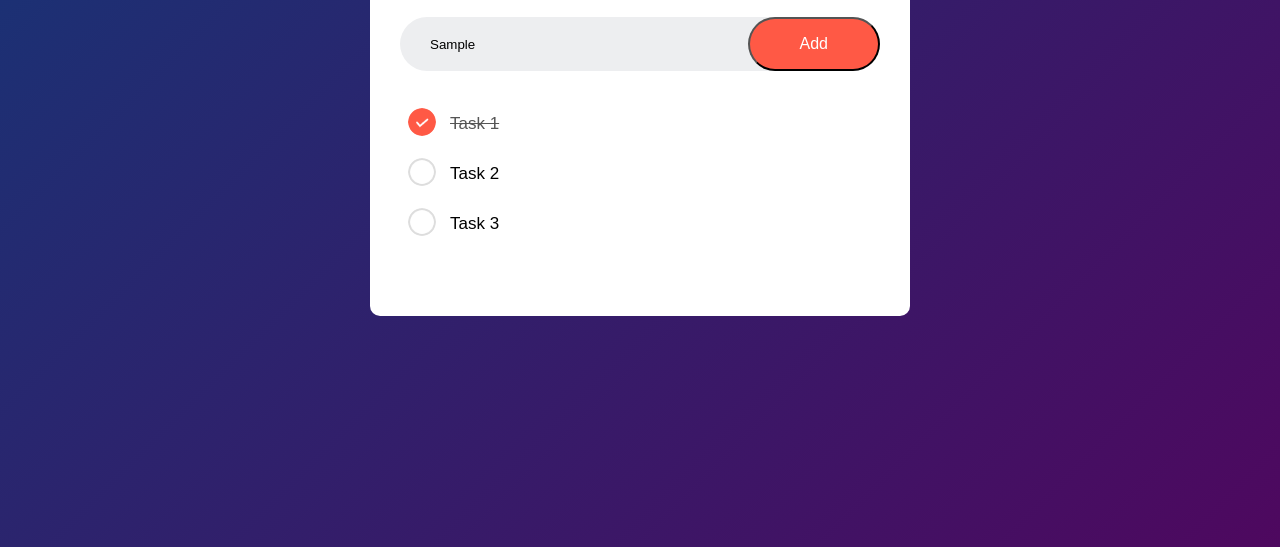
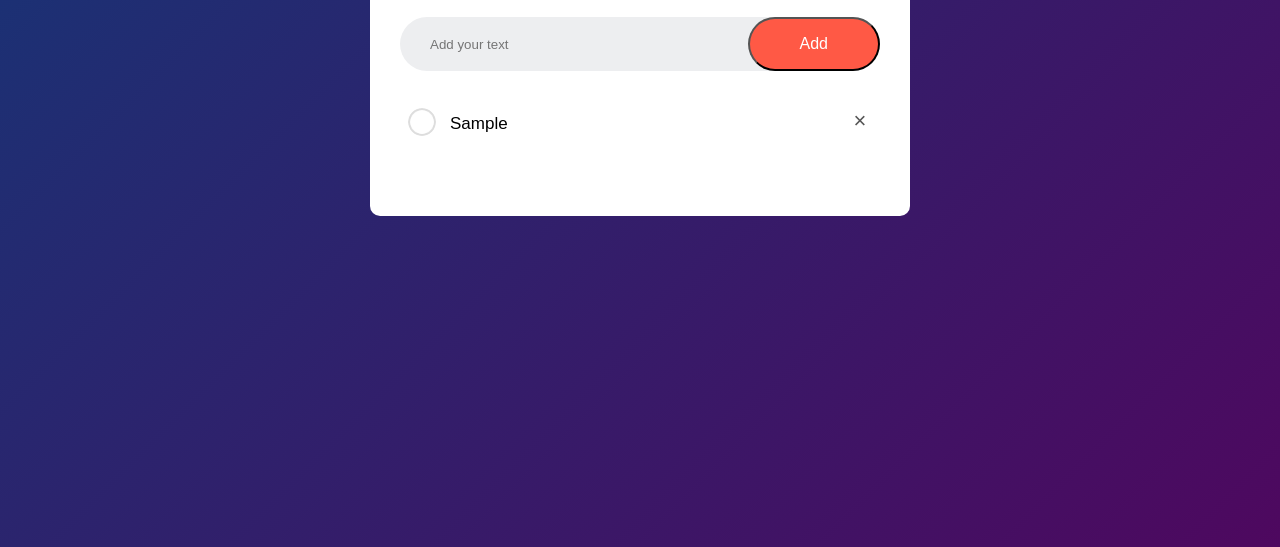
Before and after one commit to saltanat111/Interactive-To-Do-List, a plain HTML site: page to do list/index.html in a window 1280 px wide. Both pictures are taken after typing "Sample" into the empty fields and a click on the button "Add". Shown: the part 253-800 px from the top of the page. Drawn offline with Linux system fonts and the light colour scheme.

Commit message:
interactive part: functions for adding, finishing and deleting tasks added

```diff
--- a/to do list/index.html
+++ b/to do list/index.html
@@ -12,15 +12,15 @@
             <h2>To-Do List<img src = "images/icon.png" alt = "todo app icon"></h2>
             <div class="row">
                 <input type="text" id = "input-box" placeholder="Add your text">
-                <button>Add</button>
+                <button onclick="addTask()">Add</button>
             </div>
             <ul id = "list-container">
-                <li class="checked">Task 1</li>
+                <!-- <li class="checked">Task 1</li>
                 <li>Task 2</li>
-                <li>Task 3</li>
+                <li>Task 3</li> -->
             </ul>
         </div>
     </div>
-
+    <script src="to-do.js"></script>
 </body>
 </html>
--- a/to do list/to-do.css
+++ b/to do list/to-do.css
@@ -91,5 +91,21 @@
 
 ul li.checked::before{
     background-image: url(images/checked.png);
+}
 
+ul li span {
+    position: absolute;
+    right: 0;
+    top: 5px;
+    width: 40px;
+    height: 40px;
+    font-size: 22px;
+    color: #555;
+    line-height: 40px;
+    text-align: center;
+    border-radius: 50%;
 }
+
+ul li span:hover {
+    background: #edeef0;
+}
--- a/to do list/to-do.js
+++ b/to do list/to-do.js
@@ -0,0 +1,29 @@
+const inputBox = document.getElementById("input-box");
+const listContainer = document.getElementById("list-container");
+
+function addTask(){
+    inputBox.value = inputBox.value.trim();
+    if(inputBox.value === ''){
+        alert("You must write something!");
+    }
+    else {
+        let li = document.createElement("li");
+        li.innerHTML = inputBox.value;
+        listContainer.appendChild(li);
+        let span = document.createElement("span");
+        span .innerHTML = "\u00d7";
+        li.appendChild(span);
+    }
+    inputBox.value = '';
+}
+
+listContainer.addEventListener("click", function(e)
+                                        {
+                                            if(e.target.tagName === "LI"){
+                                                e.target.classList.toggle("checked");
+                                            }
+                                            else if(e.target.tagName === "SPAN"){
+                                                e.target.parentElement.remove();
+                                            }
+                                        },
+                                    false);
```
